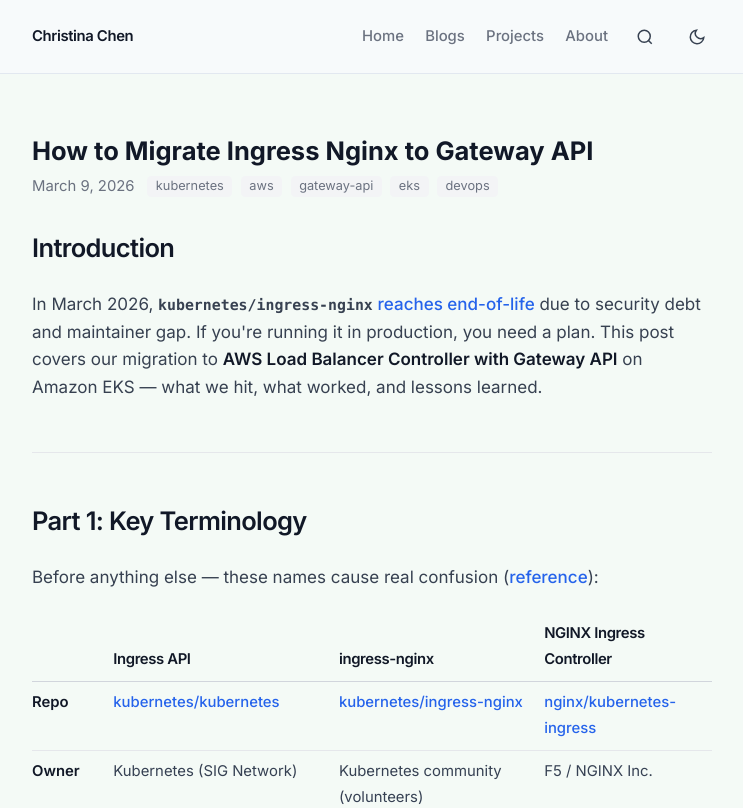
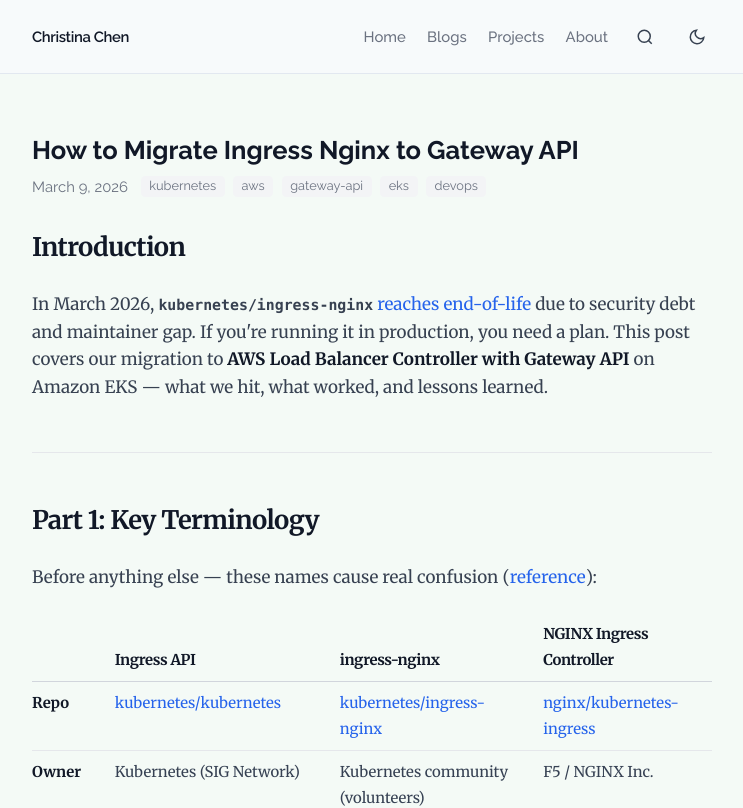
Before and after one commit to cloudchristina/cc-website, a Next.js app: page /blogs/ingress-nginx-to-gateway-api in a window 1280 px wide. Shown: the top 808 px of the page, without its empty margins (268-1011 px from the left). Built offline with nearby package versions, Linux system fonts and the light colour scheme.

Commit message:
update font

```diff
--- a/src/app/globals.css
+++ b/src/app/globals.css
@@ -8,7 +8,7 @@
     font-size: 17px;
   }
   body {
-    font-family: var(--font-inter), Inter, sans-serif;
+    font-family: var(--font-raleway), Raleway, Helvetica, sans-serif;
     background-color: #f4faf6;
     color: #374151;
     -webkit-font-smoothing: antialiased;
--- a/src/app/layout.tsx
+++ b/src/app/layout.tsx
@@ -1,10 +1,11 @@
 import type { Metadata } from 'next'
-import { Inter } from 'next/font/google'
+import { Merriweather, Raleway } from 'next/font/google'
 import './globals.css'
 import Providers from '@/components/Providers'
 import Header from '@/components/Header'
 
-const inter = Inter({ subsets: ['latin'], variable: '--font-inter' })
+const merriweather = Merriweather({ subsets: ['latin'], weight: ['400', '700'], variable: '--font-merriweather' })
+const raleway = Raleway({ subsets: ['latin'], variable: '--font-raleway' })
 
 export const metadata: Metadata = {
   title: { default: 'cloudchristina', template: '%s | cloudchristina' },
@@ -13,7 +14,7 @@
 
 export default function RootLayout({ children }: { children: React.ReactNode }) {
   return (
-    <html lang="en" suppressHydrationWarning className={inter.variable}>
+    <html lang="en" suppressHydrationWarning className={`${merriweather.variable} ${raleway.variable}`}>
       <body>
         <Providers>
           <Header />
--- a/src/components/MDXContent.tsx
+++ b/src/components/MDXContent.tsx
@@ -8,7 +8,7 @@
 
 export default function MDXContent({ source }: Props) {
   return (
-    <article className="prose dark:prose-invert max-w-none
+    <article className="prose dark:prose-invert max-w-none [font-family:var(--font-merriweather),Georgia,Times,serif]
       prose-headings:text-[#111827] dark:prose-headings:text-[#f1f5f9] prose-headings:font-semibold prose-headings:tracking-tight
       prose-p:text-[#374151] dark:prose-p:text-[#cbd5e1] prose-p:leading-relaxed
       prose-a:text-[#2563eb] dark:prose-a:text-[#60a5fa] prose-a:no-underline hover:prose-a:underline
```
